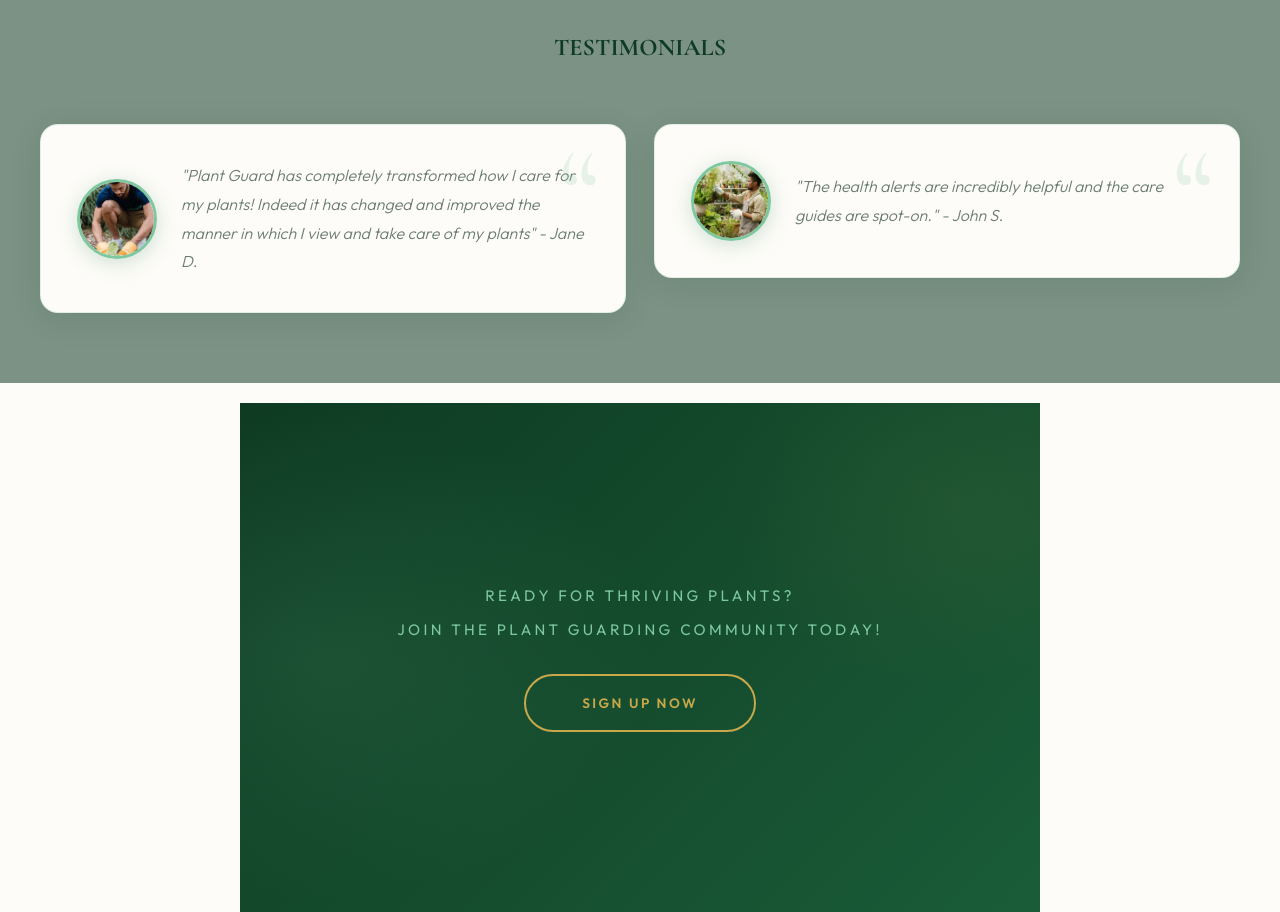
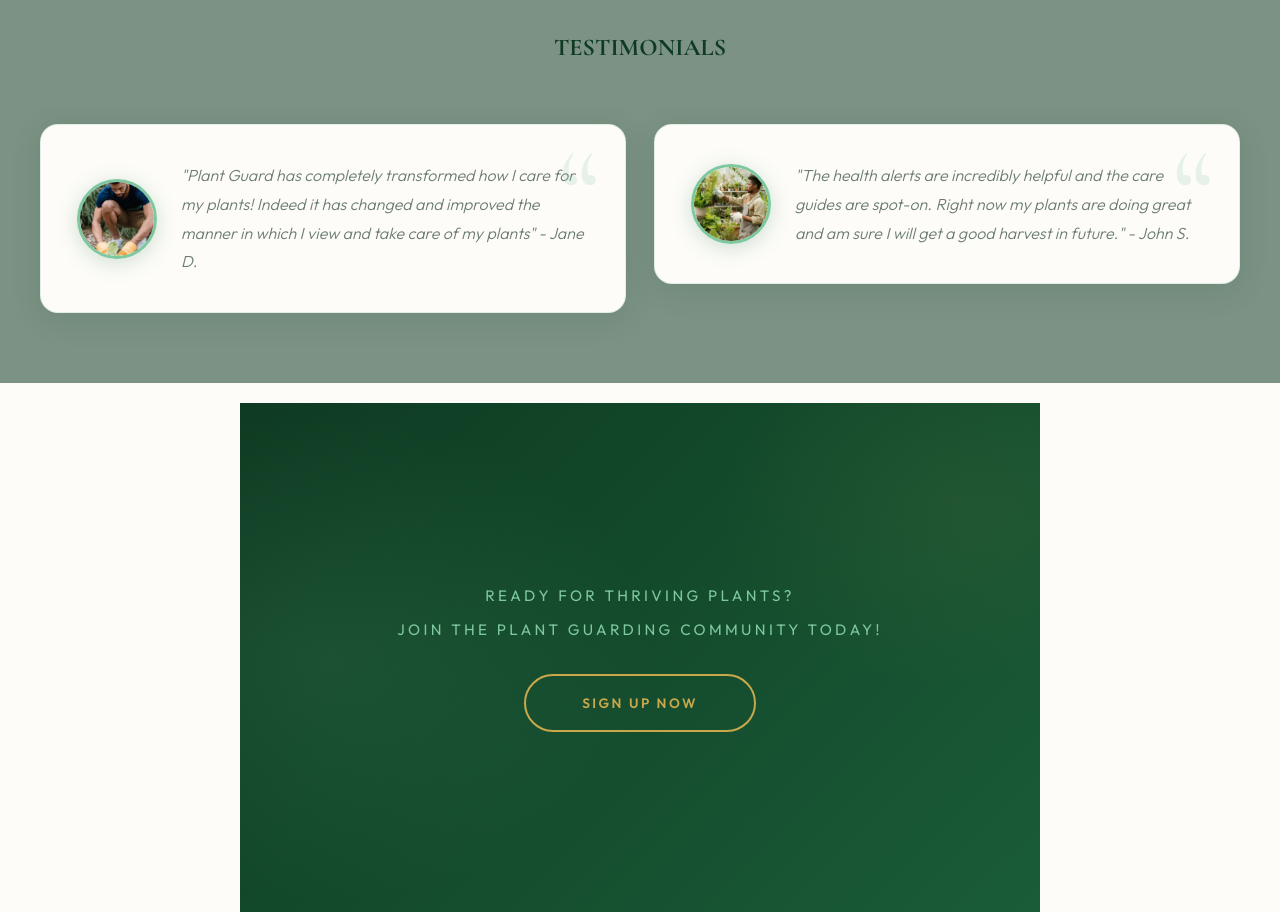
Before and after one commit to emmanuelouma16160/Multi-Column-Landing-Page, a plain HTML site: page index.html in a window 1280 px wide. Shown: the part 1638-2550 px from the top of the page. Drawn offline with nearby package versions, Linux system fonts and the light colour scheme.

Commit message:
feat: added more details to testimonials from John S

```diff
--- a/index.html
+++ b/index.html
@@ -77,7 +77,8 @@
         </div>
         <div class="user-2">
             <img class="image" src="Gardener 2.webp" alt="John S.">
-            <p>"The health alerts are incredibly helpful and the care guides are spot-on." - John S.</p>
+            <p>"The health alerts are incredibly helpful and the care guides are spot-on. Right now my plants
+                 are doing great and am sure I will get a good harvest in future." - John S.</p>
         </div>
         </section>
 
```
